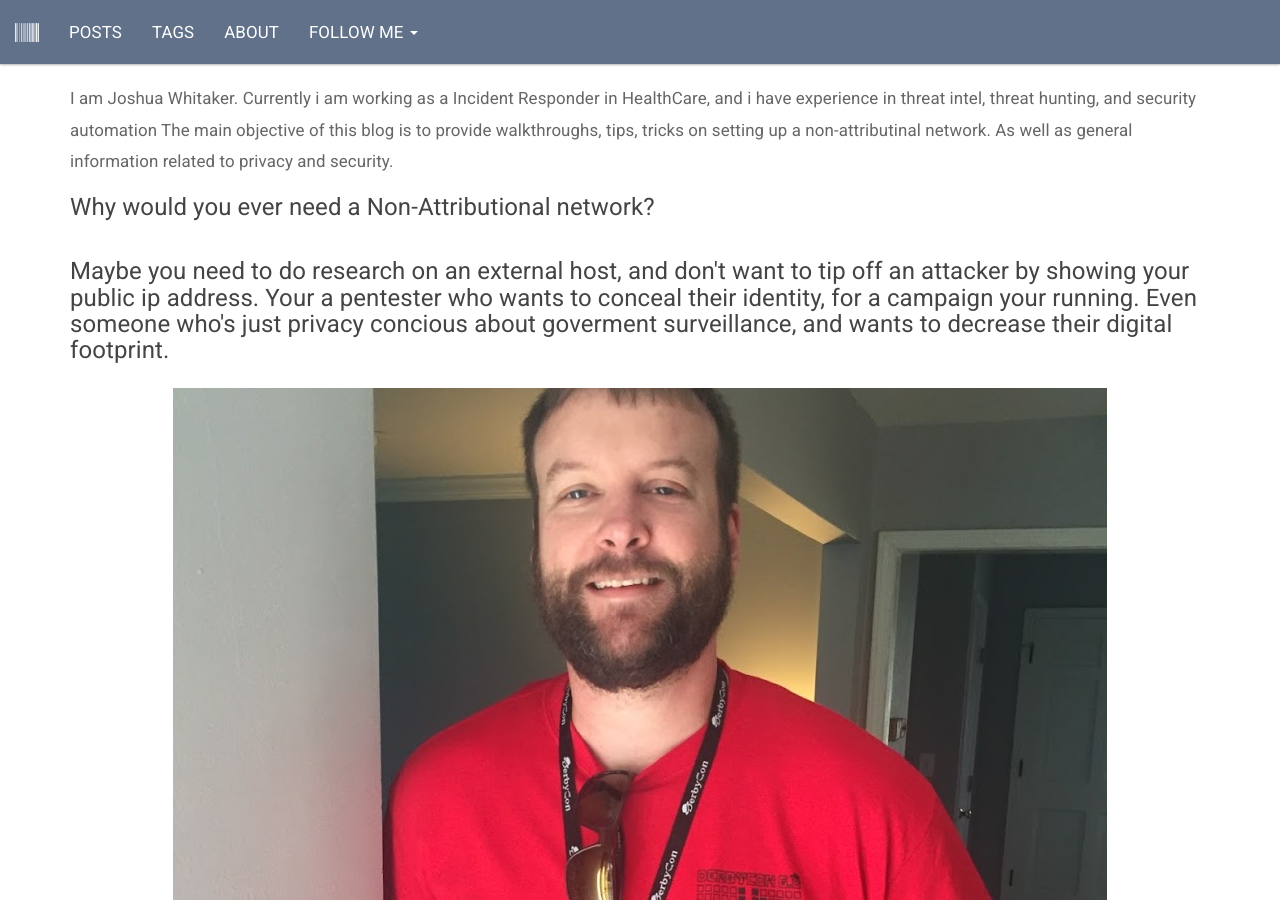
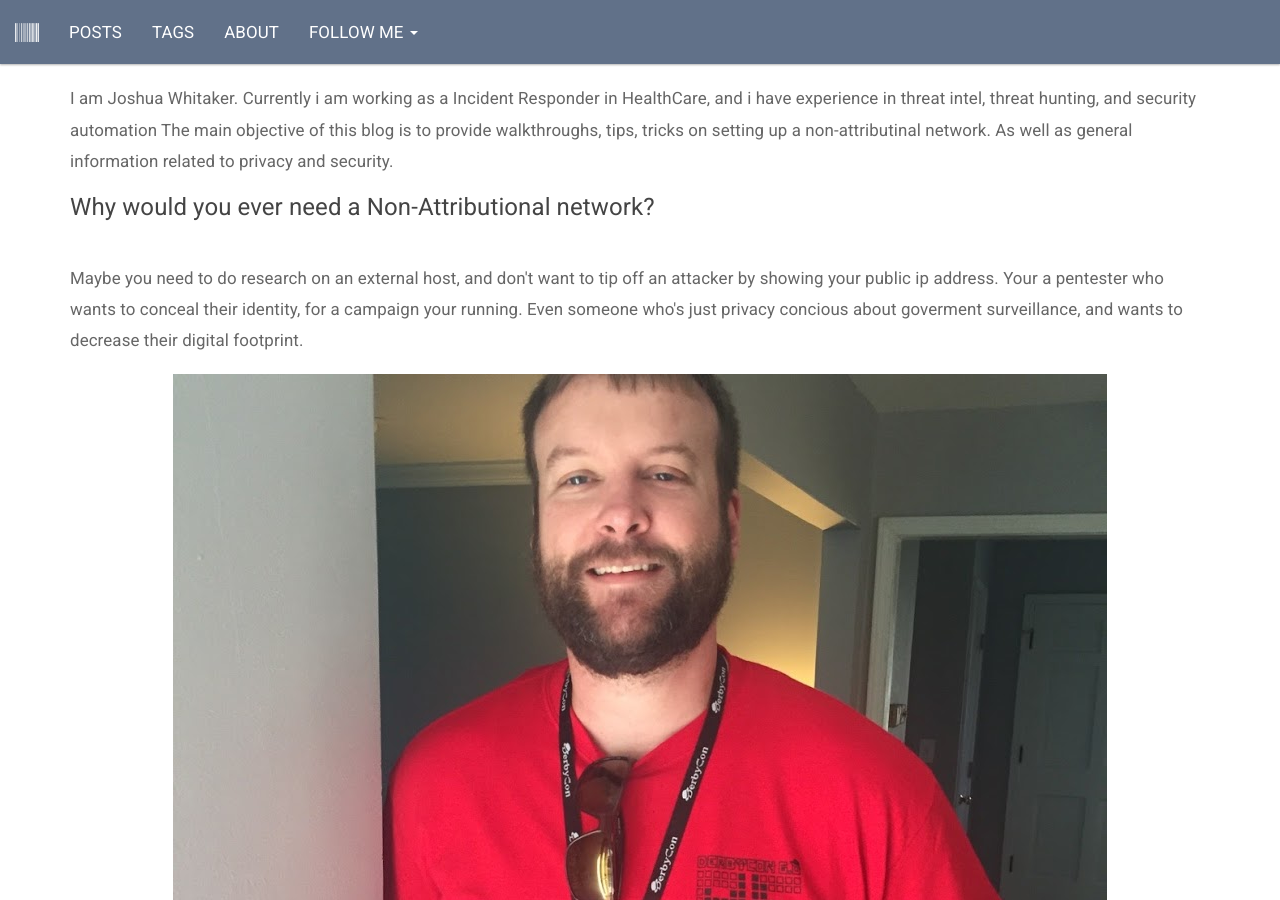
Before and after one commit to Stahlz/Stahlz.github.io, a Jekyll site: the page built from _pages/about.html, in a window 1280 px wide and 900 px high, scrolled down 419 px. Built offline with Jekyll 4.4.1, drawn with Linux system fonts in a browser that asks for light colours.

```diff
--- a/_pages/about.html
+++ b/_pages/about.html
@@ -12,7 +12,7 @@ The main objective of this blog is to provide walkthroughs, tips, tricks on sett
 As well as general information related to privacy and security.
 </p>
 
-<b><h4>Why would you ever need a Non-Attributional network?<h4></b></br>
+<b><h4>Why would you ever need a Non-Attributional network?</h4></b></br>
 
 <p>
 Maybe you need to do research on an external host, and don't want to tip off an attacker by showing your public ip address.
```
